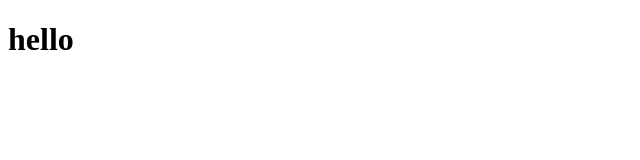
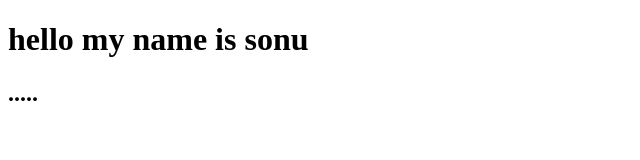
Before and after one commit to Rammaurya11/test, a plain HTML site: page index.html in a window 1280 px wide. Shown: the whole page, without its empty margins (0-640 px from the left). Drawn offline with Linux system fonts and the light colour scheme.

Commit message:
chenge h1 tage

```diff
--- a/index.html
+++ b/index.html
@@ -7,6 +7,7 @@
     <title>Document</title>
   </head>
   <body>
-    <h1>hello</h1>
+    <h1>hello my name is sonu</h1>
+    <h2>.....</h2>
   </body>
 </html>
```
